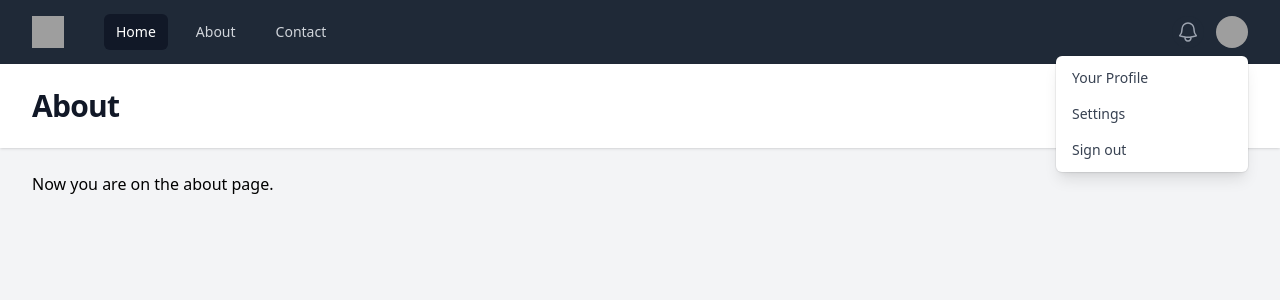
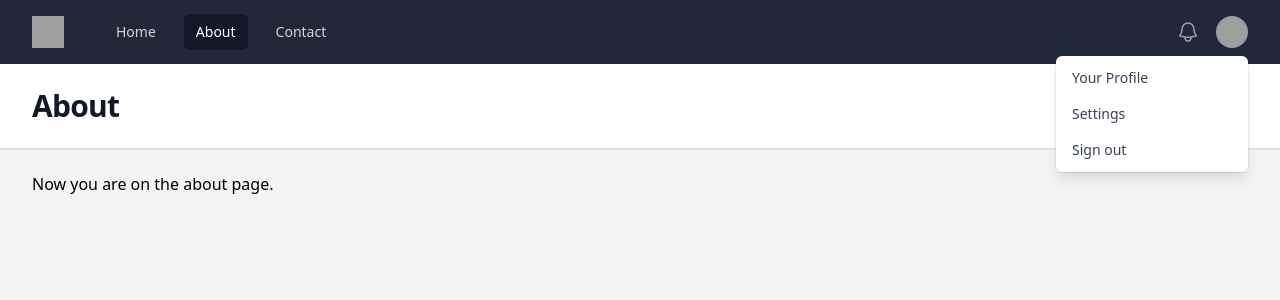
Before and after one commit to JosmiJose14/Laracast-sections-1-4, a PHP site: page /about.php in a window 1280 px wide. Shown: the top 300 px of the page. Run offline with PHP 8.4, Linux system fonts and the light colour scheme; some libraries are stand-ins or nearby versions; grey boxes are pictures that could not be loaded.

Commit message:
Super global and page stylings

```diff
--- a/about.php
+++ b/about.php
@@ -1,4 +1,4 @@
 <?php
-
+require "functions.php";
 $heading = "About";
 require "views/about.view.php";
--- a/contact.php
+++ b/contact.php
@@ -1,3 +1,4 @@
 <?php
+require "functions.php";
 $heading = "Contact Us";
 require "views/contact.view.php";
--- /dev/null
+++ b/functions.php
@@ -0,0 +1,12 @@
+<?php
+function dd($value)
+{
+    echo "<pre>";
+    var_dump($value);
+    echo "</pre>";
+    die();
+}
+function urlIs($value)
+{
+ return $_SERVER['REQUEST_URI'] === $value;
+}
--- a/index.php
+++ b/index.php
@@ -33,6 +33,6 @@
 //     return $book['releaseYear'] >= 2000;
 // });
 
-
+require "functions.php";
 $heading = "Dashboard";
 require "views/index.view.php";
--- a/views/partials/nav.php
+++ b/views/partials/nav.php
@@ -8,9 +8,9 @@
                         <div class="hidden md:block">
                             <div class="ml-10 flex items-baseline space-x-4">
                                 <!-- Current: "bg-gray-900 text-white", Default: "text-gray-300 hover:bg-gray-700 hover:text-white" -->
-                                <a href="/" class="bg-gray-900 text-white rounded-md px-3 py-2 text-sm font-medium" aria-current="page">Home</a>
-                                <a href="/about.php" class="text-gray-300 hover:bg-gray-700 hover:text-white rounded-md px-3 py-2 text-sm font-medium">About</a>
-                                <a href="/contact.php" class="text-gray-300 hover:bg-gray-700 hover:text-white rounded-md px-3 py-2 text-sm font-medium">Contact</a>
+                                <a href="/" class="<?= urlIs('/') ?'bg-gray-900 text-white':'text-gray-300';?> hover:bg-gray-700 hover:text-white rounded-md px-3 py-2 text-sm font-medium" aria-current="page">Home</a>
+                                <a href="/about.php" class="<?= urlIs('/about.php') ?'bg-gray-900 text-white':'text-gray-300';?> hover:bg-gray-700 hover:text-white rounded-md px-3 py-2 text-sm font-medium">About</a>
+                                <a href="/contact.php" class="<?= urlIs('/contact.php') ?'bg-gray-900 text-white':'text-gray-300';?> hover:bg-gray-700 hover:text-white rounded-md px-3 py-2 text-sm font-medium">Contact</a>
                             </div>
                         </div>
                     </div>
```
